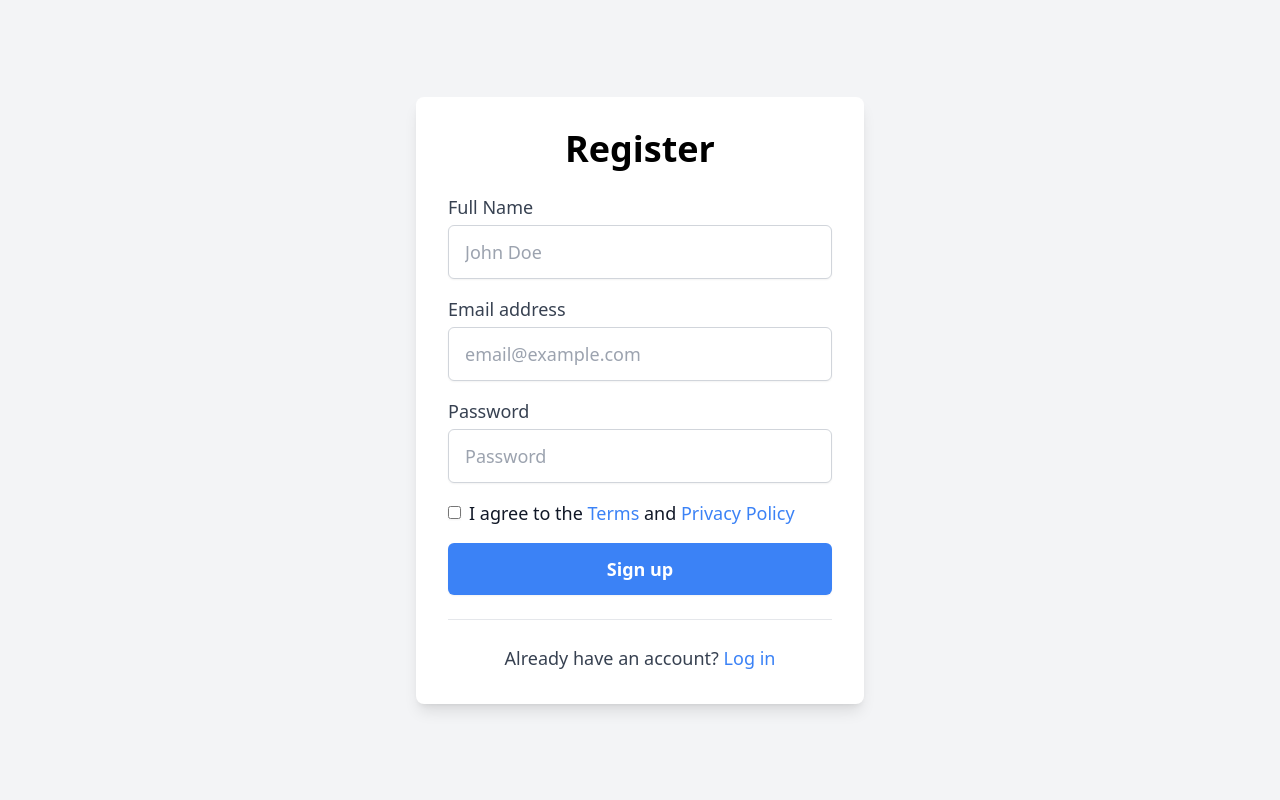
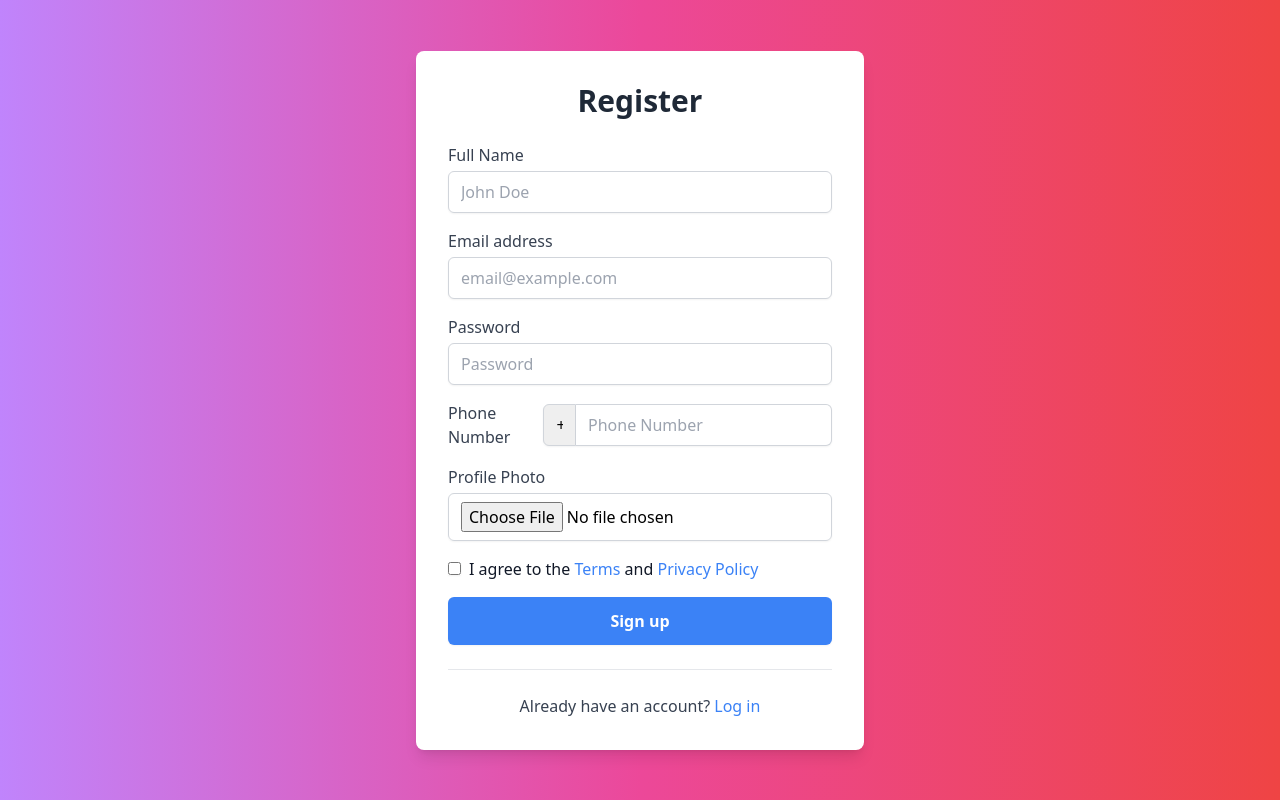
Before and after one commit to spookeyy/stayManager, a React (Vite) app in the folder frontend/: page /register in a window 1280 px wide. Built offline with nearby package versions, Linux system fonts and the light colour scheme; the HTML template or start-up script is replaced by a standard one.

Commit message:
changed register layout and also added some other data

```diff
--- a/frontend/src/pages/Register.jsx
+++ b/frontend/src/pages/Register.jsx
@@ -1,43 +1,130 @@
-import React from 'react';
+import React, { useState } from 'react';
 import { Link } from 'react-router-dom';
 
 function Register() {
+  const [fullName, setFullName] = useState('');
+  const [email, setEmail] = useState('');
+  const [password, setPassword] = useState('');
+  const [phone, setPhone] = useState('');
+  const [profilePhoto, setProfilePhoto] = useState(null);
+
+  const handleFullNameChange = (e) => {
+    setFullName(e.target.value);
+  };
+
+  const handleEmailChange = (e) => {
+    setEmail(e.target.value);
+  };
+
+  const handlePasswordChange = (e) => {
+    setPassword(e.target.value);
+  };
+
+  const handlePhoneChange = (e) => {
+    setPhone(e.target.value);
+  };
+
+  const handlePhotoChange = (e) => {
+    const file = e.target.files[0];
+    setProfilePhoto(file);
+  };
+
+  const handleSubmit = (e) => {
+    e.preventDefault();
+    console.log({
+      fullName,
+      email,
+      password,
+      phone,
+      profilePhoto,
+    });
+    // Implement form submission logic here (e.g., send data to backend)
+  };
+
   return (
-    <div className="flex items-center justify-center h-screen bg-gray-100">
-      <div className="max-w-md w-full bg-white p-8 rounded-lg shadow-lg">
-        <h1 className="text-4xl font-semibold mb-6 text-center">Register</h1>
-        <form className="space-y-4">
+    <div className="flex items-center justify-center min-h-screen bg-gradient-to-r from-purple-400 via-pink-500 to-red-500">
+      <div className="max-w-md w-full bg-white p-8 rounded-lg shadow-lg overflow-hidden">
+        <h1 className="text-3xl font-semibold mb-6 text-center text-gray-800">Register</h1>
+        <form className="space-y-4" onSubmit={handleSubmit}>
           <div>
-            <label htmlFor="name" className="block text-lg font-medium text-gray-700">
+            <label htmlFor="name" className="block text-base font-medium text-gray-700">
               Full Name
             </label>
             <input
               type="text"
               id="name"
-              className="mt-1 block w-full px-4 py-3 border border-gray-300 rounded-md shadow-sm focus:outline-none focus:ring-2 focus:ring-blue-500 focus:border-blue-500 text-lg"
+              value={fullName}
+              onChange={handleFullNameChange}
+              className="mt-1 block w-full px-3 py-2 border border-gray-300 rounded-md shadow-sm focus:outline-none focus:ring-2 focus:ring-blue-500 focus:border-blue-500 text-base"
               placeholder="John Doe"
+              required
             />
           </div>
           <div>
-            <label htmlFor="email" className="block text-lg font-medium text-gray-700">
+            <label htmlFor="email" className="block text-base font-medium text-gray-700">
               Email address
             </label>
             <input
               type="email"
               id="email"
-              className="mt-1 block w-full px-4 py-3 border border-gray-300 rounded-md shadow-sm focus:outline-none focus:ring-2 focus:ring-blue-500 focus:border-blue-500 text-lg"
+              value={email}
+              onChange={handleEmailChange}
+              className="mt-1 block w-full px-3 py-2 border border-gray-300 rounded-md shadow-sm focus:outline-none focus:ring-2 focus:ring-blue-500 focus:border-blue-500 text-base"
               placeholder="email@example.com"
+              required
             />
           </div>
           <div>
-            <label htmlFor="password" className="block text-lg font-medium text-gray-700">
+            <label htmlFor="password" className="block text-base font-medium text-gray-700">
               Password
             </label>
             <input
               type="password"
               id="password"
-              className="mt-1 block w-full px-4 py-3 border border-gray-300 rounded-md shadow-sm focus:outline-none focus:ring-2 focus:ring-blue-500 focus:border-blue-500 text-lg"
+              value={password}
+              onChange={handlePasswordChange}
+              className="mt-1 block w-full px-3 py-2 border border-gray-300 rounded-md shadow-sm focus:outline-none focus:ring-2 focus:ring-blue-500 focus:border-blue-500 text-base"
               placeholder="Password"
+              required
+            />
+          </div>
+          <div className="flex items-center">
+            <label htmlFor="phone" className="block text-base font-medium text-gray-700 mr-2">
+              Phone Number
+            </label>
+            <div className="flex">
+              <select
+                className="block appearance-none w-1/3 px-3 py-2 border border-gray-300 rounded-l-md shadow-sm focus:outline-none focus:ring-2 focus:ring-blue-500 focus:border-blue-500 text-base"
+                onChange={handlePhoneChange}
+                required
+              >
+                <option value="+1">+1 (USA)</option>
+                <option value="+91">+91 (India)</option>
+                <option value="+254">+254 (Kenya)</option>
+                {/* Add more options as needed */}
+              </select>
+              <input
+                type="tel"
+                id="phone"
+                value={phone}
+                onChange={handlePhoneChange}
+                className="flex-1 px-3 py-2 border-t border-b border-r border-gray-300 rounded-r-md shadow-sm focus:outline-none focus:ring-2 focus:ring-blue-500 focus:border-blue-500 text-base"
+                placeholder="Phone Number"
+                required
+              />
+            </div>
+          </div>
+          <div>
+            <label htmlFor="profilePhoto" className="block text-base font-medium text-gray-700">
+              Profile Photo
+            </label>
+            <input
+              type="file"
+              id="profilePhoto"
+              onChange={handlePhotoChange}
+              accept="image/*"
+              className="mt-1 block w-full px-3 py-2 border border-gray-300 rounded-md shadow-sm focus:outline-none focus:ring-2 focus:ring-blue-500 focus:border-blue-500 text-base"
+              required
             />
           </div>
           <div className="flex items-center">
@@ -45,21 +132,22 @@ function Register() {
               type="checkbox"
               id="terms"
               className="rounded border-gray-300 text-blue-500 shadow-sm focus:border-blue-500 focus:ring focus:ring-blue-200 focus:ring-opacity-50"
+              required
             />
-            <label htmlFor="terms" className="ml-2 block text-lg text-gray-900">
+            <label htmlFor="terms" className="ml-2 block text-base text-gray-900">
               I agree to the <Link to="/terms" className="text-blue-500">Terms</Link> and <Link to="/privacy" className="text-blue-500">Privacy Policy</Link>
             </label>
           </div>
           <button
             type="submit"
-            className="w-full py-3 px-4 bg-blue-500 hover:bg-blue-600 text-lg text-white font-semibold rounded-md shadow-sm focus:outline-none focus:ring-2 focus:ring-blue-500 focus:ring-offset-2"
+            className="w-full py-3 px-4 bg-blue-500 hover:bg-blue-600 text-base text-white font-semibold rounded-md shadow-sm focus:outline-none focus:ring-2 focus:ring-blue-500 focus:ring-offset-2"
           >
             Sign up
           </button>
         </form>
         <div className="mt-6 border-t border-gray-200"></div>
         <div className="mt-6">
-          <p className="text-lg text-center text-gray-700">Already have an account? <Link to="/login" className="text-blue-500">Log in</Link></p>
+          <p className="text-base text-center text-gray-700">Already have an account? <Link to="/login" className="text-blue-500">Log in</Link></p>
         </div>
       </div>
     </div>
--- a/frontend/src/pages/RoomList.jsx
+++ b/frontend/src/pages/RoomList.jsx
@@ -50,7 +50,7 @@ function RoomList() {
   ];
 
   return (
-    <div className="bg-gray-100">
+    <div className="bg-gray-100 min-h-screen">
       <div className="container mx-auto py-8">
         <h1 className="text-3xl font-bold text-center text-indigo-600 mb-8">Explore Our Rooms</h1>
         <div className="grid grid-cols-1 sm:grid-cols-2 md:grid-cols-3 gap-6">
@@ -62,7 +62,10 @@ function RoomList() {
                 <p className="text-gray-700 text-base">{room.description}</p>
               </div>
               <div className="px-6 py-4">
-                <Link to={room.detailsLink} className="text-indigo-600 hover:text-indigo-800 font-medium">
+                <Link
+                  to={room.detailsLink}
+                  className="block bg-indigo-600 hover:bg-indigo-700 text-white text-center py-2 px-4 rounded-md transition duration-300 ease-in-out"
+                >
                   View Room Details
                 </Link>
               </div>
```
